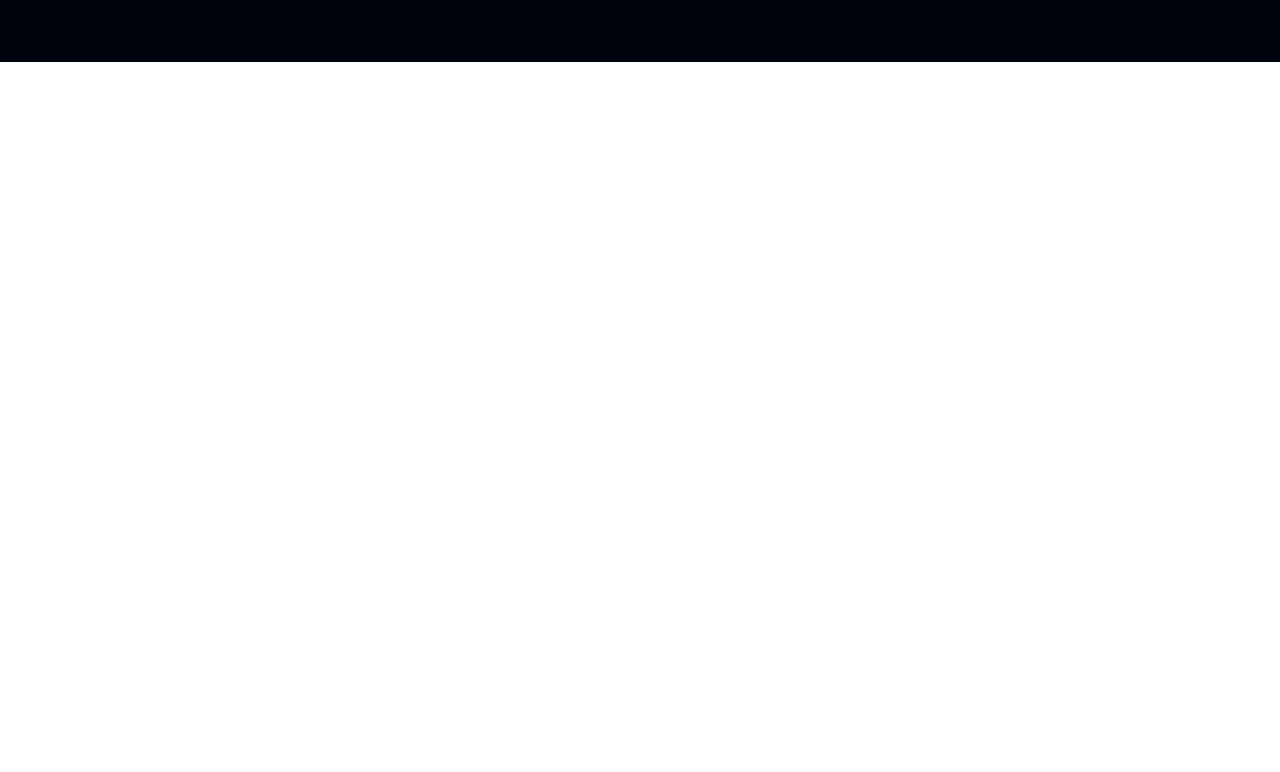
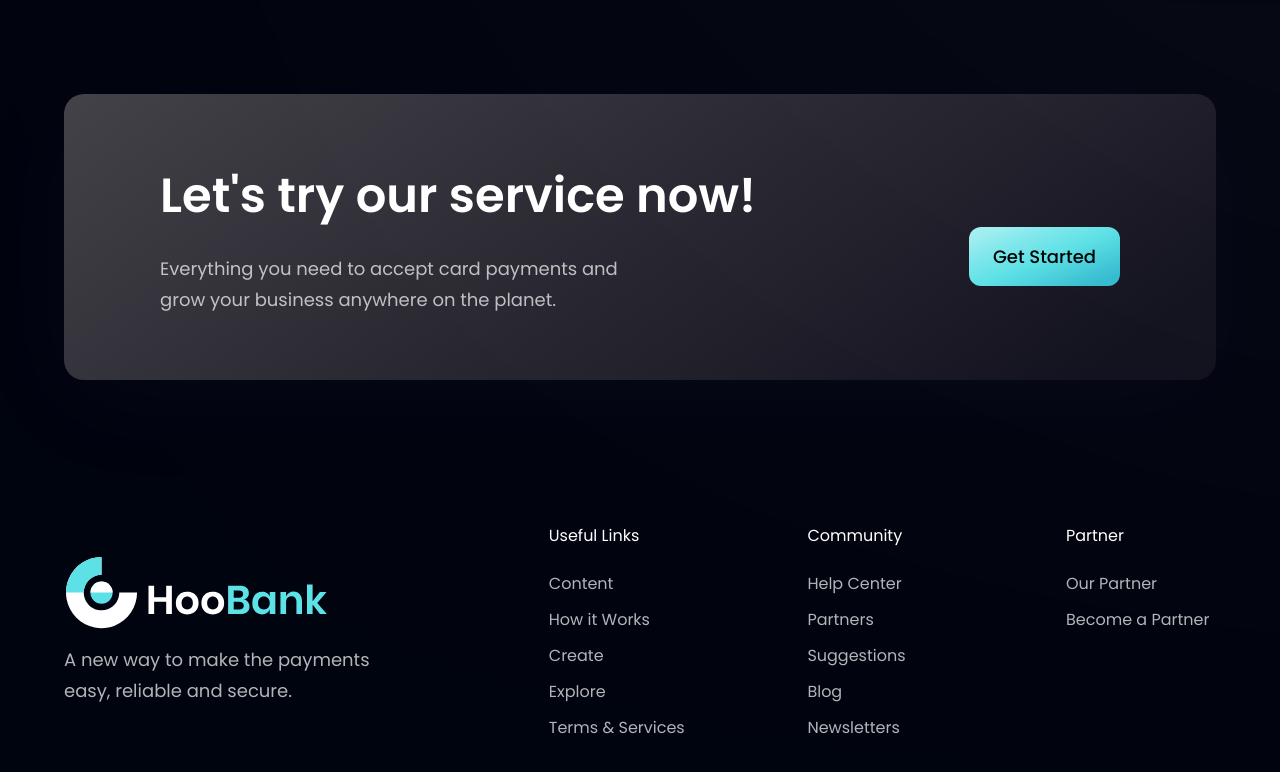
Before and after one commit to pedromartinelli/responsive_website, a React (Vite) app: page / in a window 1280 px wide. Shown: the part 3566-4338 px from the top of the page. Before the commit the page ends 3628 px from the top, so only its background shows below. Built offline with nearby package versions, Linux system fonts and the light colour scheme.

Commit message:
sessão de cta finalizada e footer parcialmente finalizado

```diff
--- a/src/components/Business/styles.ts
+++ b/src/components/Business/styles.ts
@@ -17,7 +17,6 @@ export const TitleDiv = tw.div`
   justify-center
   items-center
   xs:items-start
-
 `
 
 // text-center
--- a/src/components/CTA/index.tsx
+++ b/src/components/CTA/index.tsx
@@ -1,9 +1,22 @@
-import { Container } from './styles'
+import { Button } from '../Button'
+
+import { Container, TextDiv, H2, P } from './styles'
 
 export function CTA() {
   return (
     <Container>
+      <TextDiv>
+        <H2>
+          Let's try our service now!
+        </H2>
 
+        <P>
+          Everything you need to accept card payments and grow your business anywhere on the planet.
+        </P>
+
+      </TextDiv>
+
+      <Button className='mt-10' />
     </Container >
   )
 }
--- a/src/components/CTA/styles.ts
+++ b/src/components/CTA/styles.ts
@@ -1,9 +1,62 @@
 import tw from 'tailwind-styled-components'
 
 export const Container = tw.div`
+  flex-1
+
+  flex
+  flex-col
+  md:flex-row
+
+  items-center
+  justify-center
+  md:justify-between
+
+  mt-8
+
+  py-6
+  sm:py-16
+
+  px-6
+  sm:px-24
+
+  bg-black-gradient
+  shadow-[0_20px_100px_-10px_rgba(66,71,91,0.1)]
+
+  rounded-[20px]
+`
+
+export const TextDiv = tw.div`
+  flex-1
+  flex
+  flex-col
+
+  justify-center
+  items-center
+  xs:items-start
 
 `
 
-export const A = tw.a`
+export const H2 = tw.h2`
+  font-poppins
+  font-semibold
+  text-white
 
+  text-[40px]
+  xs:text-[48px]
+
+  leading-[66.8px]
+  xs:leading-[76.8px]
 `
+
+export const P = tw.p`
+  font-poppins
+  font-normal
+  text-dimWhite
+
+  text-[18px]
+  leading-[30.8px]
+
+  mt-5
+
+  max-w-[470px]
+`
--- a/src/components/FeedbackCard/index.tsx
+++ b/src/components/FeedbackCard/index.tsx
@@ -5,7 +5,6 @@ import { feedbacks } from '../../constants'
 import { Container, Card } from './styles'
 
 export function FeedbackCard() {
-  console.log(feedbacks.length - 1)
   return (
     <Container>
 
@@ -15,7 +14,7 @@ export function FeedbackCard() {
           className={`${index === 0 ? 'mt-10' : 'mt-5'} ${index !== feedbacks.length - 1 ? 'mr-0' : 'mr-6'}`}
         >
           <img src={quotes} alt="quote" className='w-[42px] h-[27px]' />
-          <p className='font-poppins text-[18px] leading-[32px] text-white mb-6 mt-10 h-[128px]'>{feedback.content}</p>
+          <p className='font-poppins text-[18px] leading-[32px] text-white mb-6 mt-10 h-auto'>{feedback.content}</p>
 
           <div className='flex items-center justify-center gap-4'>
             <img src={feedback.img} alt="image profile" className='w-12 h-12' />
--- a/src/components/FeedbackCard/styles.ts
+++ b/src/components/FeedbackCard/styles.ts
@@ -6,6 +6,7 @@ export const Container = tw.div`
   flex
   flex-col
   md:flex-row
+  flex-wrap
 
   justify-between
   items-center
@@ -15,7 +16,7 @@ export const Container = tw.div`
 
 export const Card = tw.div`
   max-w-[370px]
-  h-[395px]
+  h-auto
 
   md:mt-20
 
--- a/src/components/Footer/index.tsx
+++ b/src/components/Footer/index.tsx
@@ -1,9 +1,36 @@
-import { Container } from './styles'
+import { logo } from '../../assets'
+import { footerLinks, socialMedia } from '../../constants'
+
+import { Container, LogoDiv, P, LinksDiv } from './styles'
 
 export function Footer() {
   return (
     <Container>
+      <LogoDiv>
+        <img src={logo} alt="hoobank" className='w-[266px] h-[72px] object-contain' />
+        <P>
+          A new way to make the payments easy, reliable and secure.
+        </P>
+      </LogoDiv>
 
+      <LinksDiv>
+        {footerLinks.map((footerLink, i) => (
+          <div
+            key={`${footerLink}-${i}`}
+            className='flex flex-col my-4 ss:my-0 min-w-[150px]'
+          >
+            <h4 className='font-poppins text-white'>{footerLink.title}</h4>
+
+            <ul className='font-poppins text-dimWhite flex flex-col gap-3 mt-6'>
+              {footerLink.links.map((link, i) => (
+                <li key={`${link}-${i}`}>
+                  <a href={link.link}>{link.name}</a>
+                </li>
+              ))}
+            </ul>
+          </div>
+        ))}
+      </LinksDiv>
     </Container >
   )
 }
--- a/src/components/Footer/styles.ts
+++ b/src/components/Footer/styles.ts
@@ -1,9 +1,61 @@
 import tw from 'tailwind-styled-components'
 
-export const Container = tw.div`
+export const Container = tw.footer`
+  flex
+  items-center
+  justify-center
 
+  flex-col
+  md:flex-row
+
+  py-6
+  sm:py-16
+
+  w-full
+  xl:max-w-[1280px]
+  mx-auto
+
+  px-6
+  sm:px-16
+  xl:px-0
+
+  mt-8
+  md:mt-20
 `
 
-export const A = tw.a`
+export const LogoDiv = tw.div`
+  flex-1
 
+  flex
+  flex-col
+  justify-start
+
+  mr-10
 `
+
+export const P = tw.p`
+  font-poppins
+  font-normal
+  text-dimWhite
+
+  text-[18px]
+  leading-[30.8px]
+
+  mt-4
+
+  max-w-[310px]
+`
+
+export const LinksDiv = tw.div`
+  w-full
+
+  flex-[1.5]
+
+  flex
+  flex-row
+  justify-between
+  flex-wrap
+
+  mt-10
+  md:mt-0
+`
--- a/src/components/Testimonials/index.tsx
+++ b/src/components/Testimonials/index.tsx
@@ -4,7 +4,11 @@ import { Container, TextDiv, H2, P } from './styles'
 
 export function Testimonials() {
   return (
-    <Container>
+    <Container id='clients'>
+
+      <div className='absolute z-[0] w-[60%] h-[40%] -right-[50%] rounded-full white__gradient'/>
+      <div className='absolute z-[0] w-[70%] h-[70%] -right-[38%] rounded-full blue__gradient'/>
+
       <TextDiv>
         <H2>
           What people are <br className='hidden sm:block' /> saying about us
--- a/src/components/Testimonials/styles.ts
+++ b/src/components/Testimonials/styles.ts
@@ -1,8 +1,13 @@
 import tw from 'tailwind-styled-components'
 
+// items-center
+// justify-center
 export const Container = tw.div`
   flex
+
+
   flex-col
+  relative
 
   py-6
   sm:py-16
@@ -11,6 +16,7 @@ export const Container = tw.div`
 export const TextDiv = tw.div`
   flex-1
   flex
+
   flex-col
   md:flex-row
 
@@ -19,6 +25,8 @@ export const TextDiv = tw.div`
   items-center
 
   pr-12
+
+  z-[1]
 `
 
 export const H2 = tw.h2`
--- a/src/pages/Home/index.tsx
+++ b/src/pages/Home/index.tsx
@@ -5,7 +5,7 @@ import { Container, Section, Div, Header } from "./styles"
 export function Home() {
   return (
     <Container>
-      <Header >
+      <Header>
         <Div>
           <NavBar />
         </Div>
@@ -25,8 +25,11 @@ export function Home() {
           <CardDeal />
           <Testimonials />
           <Clients />
+          <CTA />
         </Div>
       </Section>
+
+      <Footer />
     </Container>
   )
 }
--- a/src/pages/Home/styles.ts
+++ b/src/pages/Home/styles.ts
@@ -26,7 +26,6 @@ export const Section = tw.section`
   px-6
   xl:px-0
   sm:px-16
-
 `
 
 export const Div = tw.div`
```
